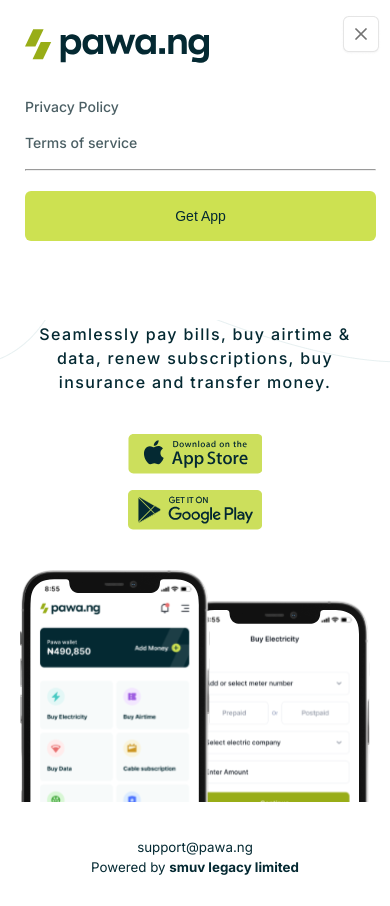
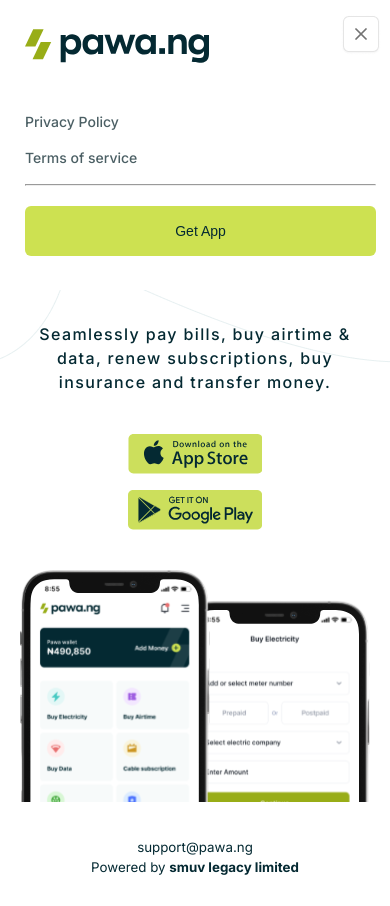
Before and after one commit to smuvstudiodev/pawa, a Next.js app: page / in a window 390 px wide. Both pictures are taken after a click on the picture 354 px from the left and 30 px from the top of the page. Built offline with nearby package versions, Linux system fonts and the light colour scheme.

Commit message:
adjust mobile nave

```diff
--- a/components/Header/index.tsx
+++ b/components/Header/index.tsx
@@ -58,7 +58,7 @@
                       <Icon icon="logoLight" />
                     </a>
                   </Link>
-                  <div>
+                  <div className="mobileNavLinks">
                     <Link href="/privacy-policy">
                       <a>
                         <div className="headerText">Privacy Policy</div>
--- a/styles/globals.scss
+++ b/styles/globals.scss
@@ -61,7 +61,7 @@
   position: fixed;
   top: 0;
   z-index: 2;
-  height: 270px;
+  height: 240px;
   transition: 0.3s;
   padding: 25px;
   background-color: var(--primary-color);
@@ -95,6 +95,10 @@
   @include md {
     display: none;
   }
+}
+
+.mobileNavLinks {
+  margin-top: 15px;
 }
 
 .showMobileNav {
```
